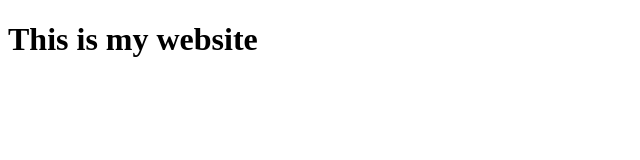
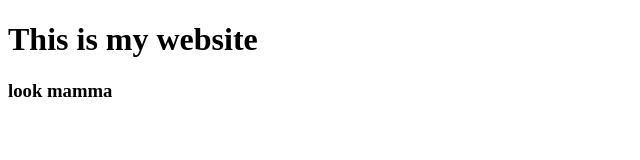
Before and after one commit to Nazmul-Hasan-Shadin/test, a plain HTML site: page index.html in a window 1280 px wide. Shown: the whole page, without its empty margins (0-640 px from the left). Drawn offline with Linux system fonts and the light colour scheme.

Commit message:
first commit

```diff
--- a/index.html
+++ b/index.html
@@ -8,5 +8,6 @@
 </head>
 <body>
     <h1>This is my website</h1>
+    <h3>look mamma</h3>
 </body>
 </html>
```
